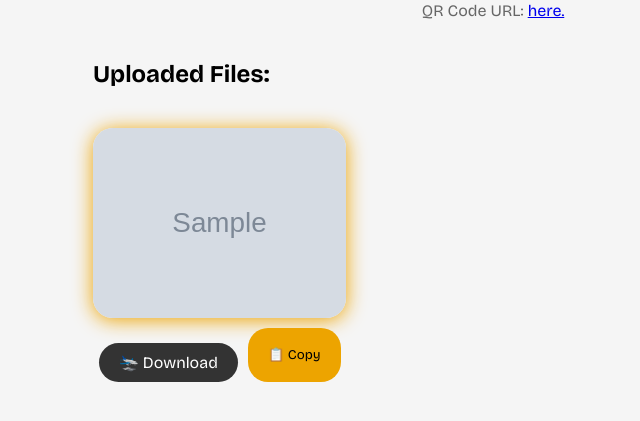
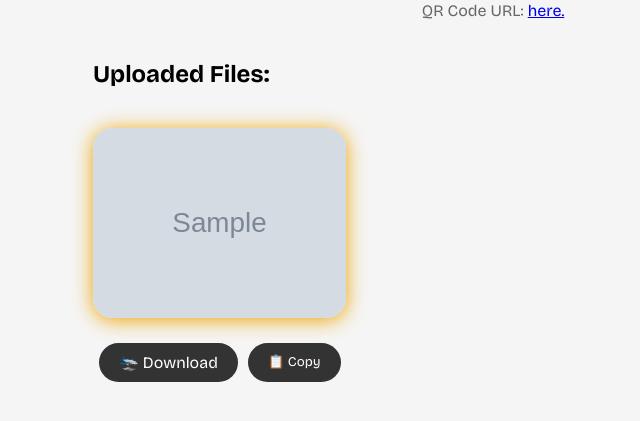
Before and after one commit to leiDnedyA/qr-image-drop, a Flask app: template templates/index.html in a window 1280 px wide. Shown: the part 288-709 px from the top of the page, without its empty margins (147-787 px from the left). Run offline with Flask 3, Linux system fonts and the light colour scheme; the template is opened without the code that fills it: most values are stand-ins (such as "Sample title", 1, 10 or a date in 2020); grey boxes marked "Sample" are stand-in pictures.

Commit message:
fix(button): Updated copy button

```diff
--- a/static/css/style.css
+++ b/static/css/style.css
@@ -140,6 +140,17 @@ button {
   justify-content: space-between;
 }
 
+.copy-button {
+  background-color: #333;
+  color: #fff;
+  border: none;
+  padding: 10px 20px;
+  border-radius: 20px;
+  text-decoration: none;
+  white-space: nowrap;
+  margin-top: 15px;
+}
+
 .download-button {
   background-color: #333;
   color: #fff;
@@ -253,7 +264,7 @@ input[type="file"] {
   }
 
   .file-grid {
-    grid-template-columns: repeat(2, 1fr);
+    grid-template-columns: repeat(1, 1fr);
   }
 
   .logo {
```
